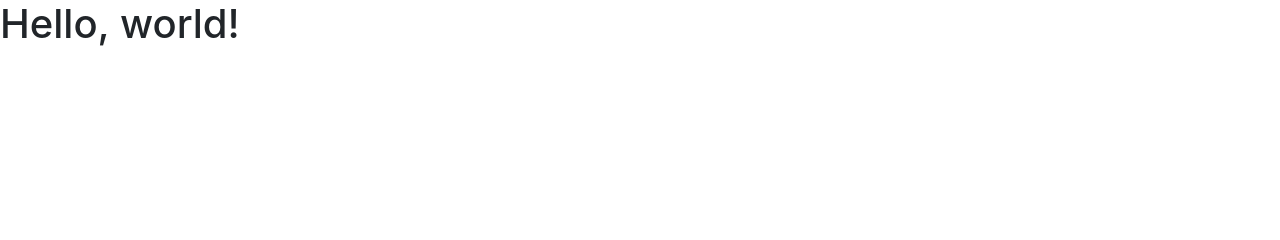
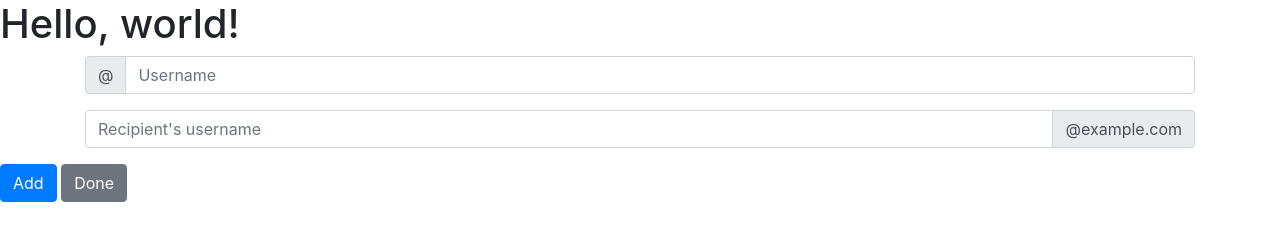
Before and after one commit to aupreti1/SecretSanta, a plain HTML site: page index.html in a window 1280 px wide. Drawn offline with nearby package versions, Linux system fonts and the light colour scheme.

Commit message:
adding buttons

```diff
--- a/index.html
+++ b/index.html
@@ -13,6 +13,26 @@
   <body>
     <h1>Hello, world!</h1>
 
+    <div class="container">
+      <div class="input-group mb-3">
+        <div class="input-group-prepend">
+          <span class="input-group-text" id="basic-addon1">@</span>
+        </div>
+        <input type="text" class="form-control" placeholder="Username" aria-label="Username" aria-describedby="basic-addon1">
+      </div>
+
+      <div class="input-group mb-3">
+        <input type="text" class="form-control" placeholder="Recipient's username" aria-label="Recipient's username" aria-describedby="basic-addon2">
+        <div class="input-group-append">
+          <span class="input-group-text" id="basic-addon2">@example.com</span>
+        </div>
+      </div>
+    </div>
+
+      <button type="button" class="btn btn-primary">Add</button>
+      <button type="button" class="btn btn-secondary">Done</button>
+
+
     <!-- Optional JavaScript -->
     <!-- jQuery first, then Popper.js, then Bootstrap JS -->
     <script src="https://code.jquery.com/jquery-3.4.1.slim.min.js" integrity="sha384-J6qa4849blE2+poT4WnyKhv5vZF5SrPo0iEjwBvKU7imGFAV0wwj1yYfoRSJoZ+n" crossorigin="anonymous"></script>
```
